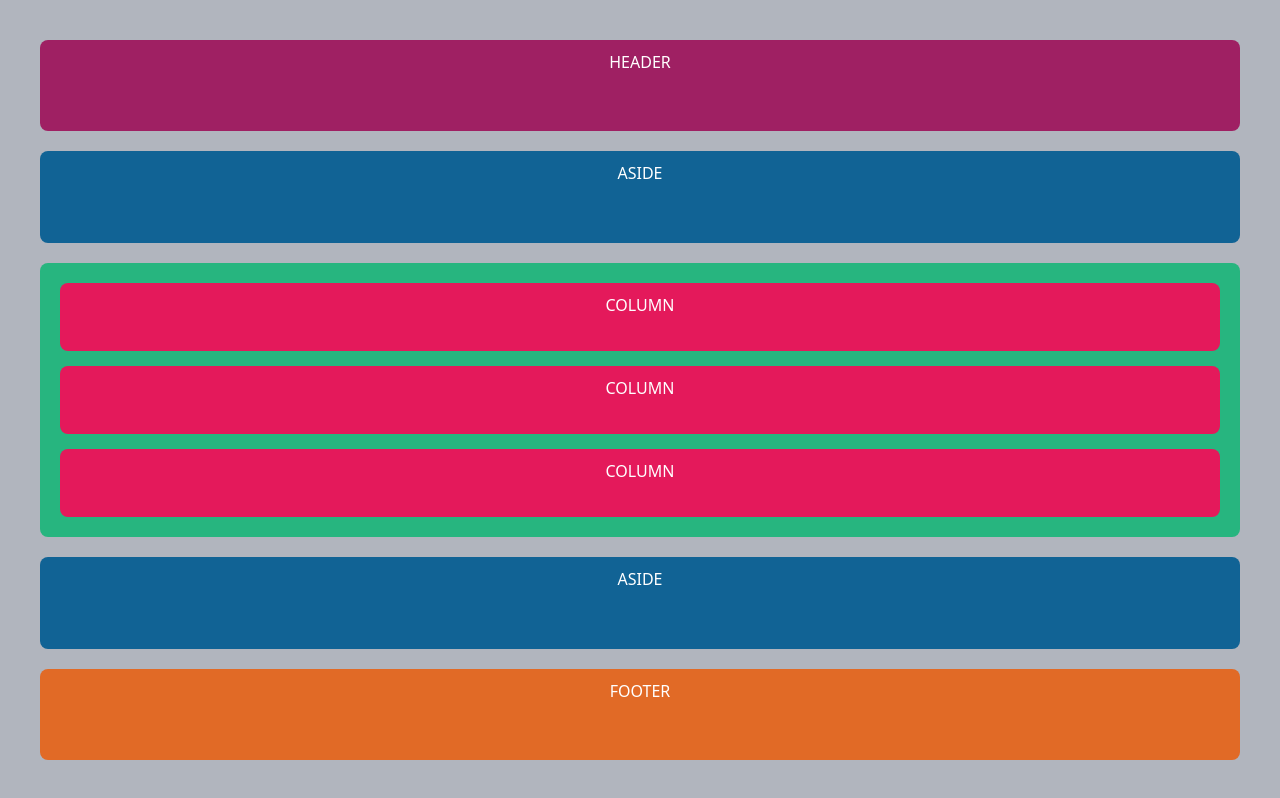
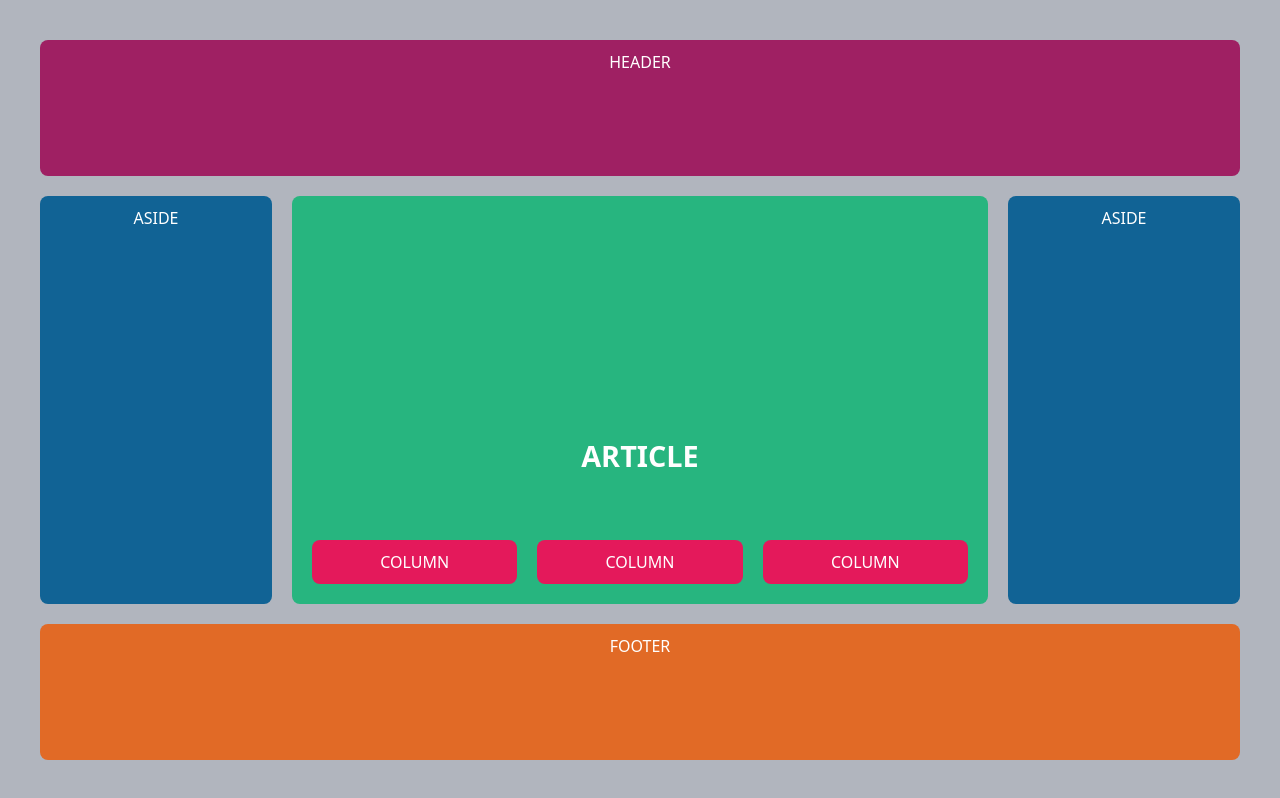
Before and after one commit to Hiahwahnah/grid-wireframe-practice, a plain HTML site: page index.html in a window 1280 px wide. Drawn offline with Linux system fonts and the light colour scheme.

Commit message:
Update layout and styles for responsive grid design

```diff
--- a/CSS/style.css
+++ b/CSS/style.css
@@ -1,12 +1,14 @@
+/* === Base (Mobile-first) Layout === */
+
 body {
     padding: 40px;
     background-color: #b1b5be;
-    display: grid; /* Make body a grid container */
-    grid-template-rows: repeat(2, 1fr) 3fr repeat(2, 1fr); /* Rows for header, aside, columns, aside, footer */
-    gap: 20px; /* Spacing between the main rows */
-    align-items: stretch; /* Default, but good to be explicit */
+    display: grid;
+    grid-template-rows: repeat(5, auto); /* header, aside-top, column-wrapper, aside-bottom, footer */
+    gap: 20px;
 }
 
+/* Shared element styles */
 header, aside, footer, .column-wrapper {
     border-radius: .5rem;
     color: white;
@@ -18,26 +20,7 @@ header {
     background-color: #9f2063;
 }
 
-.aside-top {
-    background-color: #116395;
-}
-
-.column-wrapper {
-    background-color: #27b57f;
-    padding: 20px;
-    display: grid; /* Grid for the columns */
-    grid-template-rows: auto auto auto; /* Stack columns vertically */
-    gap: 15px; /* Spacing between columns */
-}
-
-.column-wrapper > .column {
-    border-radius: .5rem;
-    background-color: #e4195b;
-    color: white;
-    padding: 10px;
-    width: 100%; /* Take full width of the wrapper */
-}
-
+.aside-top,
 .aside-bottom {
     background-color: #116395;
 }
@@ -45,3 +28,108 @@ header {
 footer {
     background-color: #e16a26;
 }
+
+/* === Mobile: Column Wrapper === */
+.column-wrapper {
+    background-color: #27b57f;
+    padding: 20px;
+    display: grid;
+    gap: 20px;
+    justify-items: center;
+    align-items: center;
+}
+
+/* Hide desktop-only content */
+.article-heading,
+.desktop-columns {
+    display: none;
+}
+
+/* Show mobile columns stacked with equal spacing */
+.mobile-columns {
+    display: grid;
+    grid-template-rows: repeat(3, 1fr);
+    gap: 20px;
+    width: 100%;
+}
+
+/* Column appearance */
+.column {
+    border-radius: .5rem;
+    background-color: #e4195b;
+    color: white;
+    padding: 10px;
+    text-align: center;
+    width: 100%;
+}
+
+
+/* === Desktop (min-width: 900px) === */
+@media (min-width: 900px) {
+    body {
+        display: grid;
+        grid-template-columns: 1fr 3fr 1fr; /* aside | content | aside */
+        grid-template-rows: 1fr 3fr 1fr;    /* header | main | footer */
+        grid-template-areas:
+            "header header header"
+            "aside-top column-wrapper aside-bottom"
+            "footer footer footer";
+        gap: 20px;
+    }
+
+    header {
+        grid-area: header;
+    }
+
+    .aside-top {
+        grid-area: aside-top;
+    }
+
+    .aside-bottom {
+        grid-area: aside-bottom;
+    }
+
+    footer {
+        grid-area: footer;
+    }
+
+    /* Desktop column-wrapper layout */
+    .column-wrapper {
+        grid-area: column-wrapper;
+        padding: 20px;
+        background-color: #27b57f;
+        display: grid;
+        grid-template-rows: 3fr 1fr;
+        justify-items: center;
+        align-items: end;
+    }
+
+    /* Show ARTICLE heading in desktop */
+    .article-heading {
+        display: block;
+        color: white;
+        font-size: 1.8rem;
+        font-weight: bold;
+    }
+
+    /* Show desktop columns in a row */
+    .desktop-columns {
+        display: grid;
+        grid-template-columns: repeat(3, 1fr);
+        gap: 20px;
+        width: 100%;
+    }
+
+    .desktop-columns .column {
+        background-color: #e4195b;
+        color: white;
+        padding: 10px;
+        border-radius: .5rem;
+        text-align: center;
+    }
+
+    /* Hide mobile column stack on desktop */
+    .mobile-columns {
+        display: none;
+    }
+}
--- a/index.html
+++ b/index.html
@@ -9,13 +9,30 @@
 </head>
 <body>
     <header>HEADER</header>
+
     <aside class="aside-top">ASIDE</aside>
+
     <div class="column-wrapper">
-        <div class="column">COLUMN</div>
-        <div class="column">COLUMN</div>
-        <div class="column">COLUMN</div>
+        <!-- This appears only in desktop -->
+        <div class="article-heading">ARTICLE</div>
+
+        <!-- Desktop column layout -->
+        <div class="desktop-columns">
+            <div class="column">COLUMN</div>
+            <div class="column">COLUMN</div>
+            <div class="column">COLUMN</div>
+        </div>
+
+        <!-- Mobile column layout -->
+        <div class="mobile-columns">
+            <div class="column">COLUMN</div>
+            <div class="column">COLUMN</div>
+            <div class="column">COLUMN</div>
+        </div>
     </div>
+
     <aside class="aside-bottom">ASIDE</aside>
+
     <footer>FOOTER</footer>
 </body>
 </html>
```
Also changed, not shown: desktop-wireframe.png (added).
